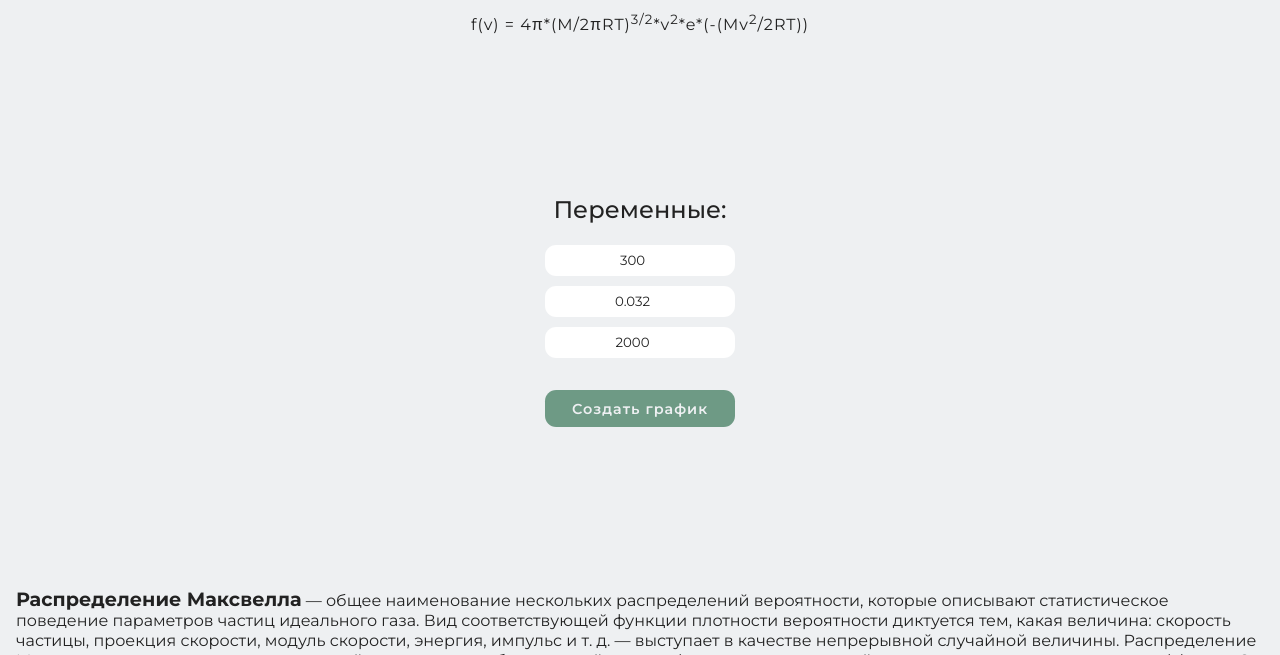
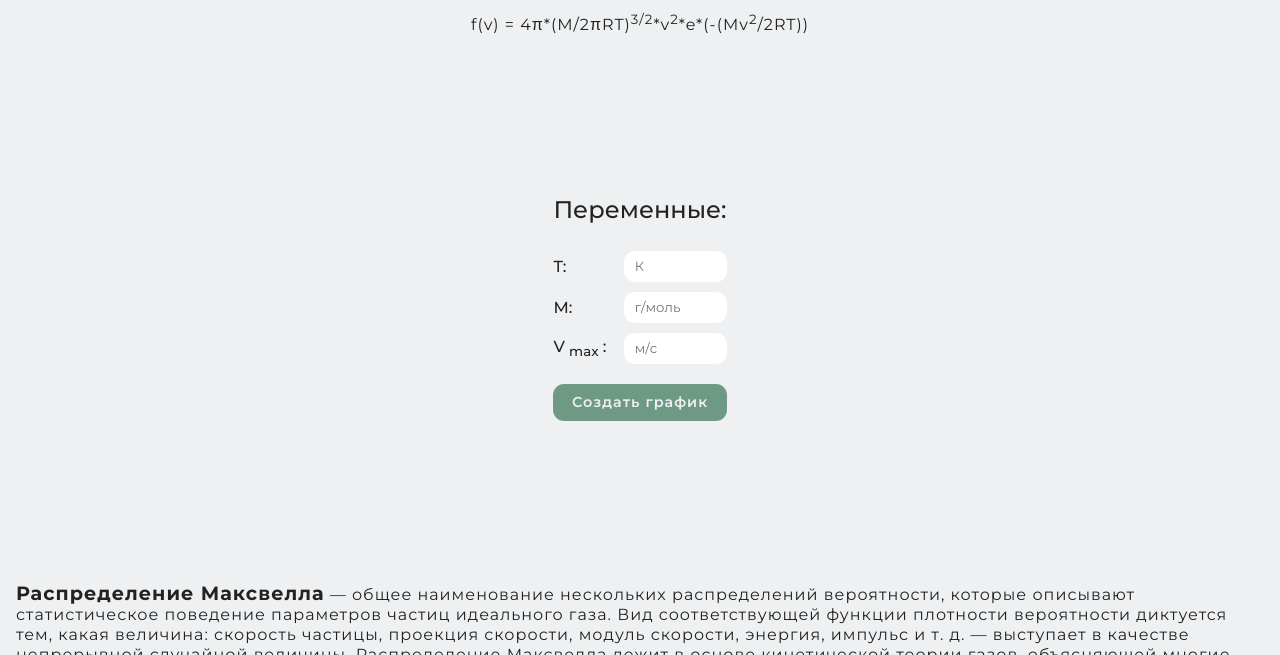
Before and after one commit to lonely43/make-chart, a website with bundled scripts: page index.html in a window 1280 px wide. Shown: the part 145-800 px from the top of the page. Built offline with nearby package versions, Linux system fonts and the light colour scheme.

Commit message:
feat: change input data & styling form

```diff
--- a/index.html
+++ b/index.html
@@ -29,9 +29,18 @@
 						<div class="btns">
 							<h5>Переменные:</h5>
 							<span>
-								<input type="number" placeholder="Температура" required id="temp" value="300" />
-								<input type="number" placeholder="Молярная масса" step="0.0001" required id="mass" value="0.032" />
-								<input type="number" placeholder="Макс. скорость" required id="speed" value="2000" />
+								<div class="arg" title="Кельвины">
+									<label for="temp">T:</label>
+									<input type="number" placeholder="К" required id="temp" />
+								</div>
+								<div class="arg" title="г/моль">
+									<label for="mass">M:</label>
+									<input type="number" placeholder="г/моль" step="0.00001" required id="mass" />
+								</div>
+								<div class="arg" title="м/c">
+									<label for="speed">V <sub>max</sub> :</label>
+									<input type="number" placeholder="м/c" required id="speed" />
+								</div>
 							</span>
 						</div>
 						<button type="submit">Создать график</button>
@@ -44,19 +53,17 @@
 			</div>
 
 			<div class="info">
-				<p>
-					<strong style="font-size: 1.2em;">Распределение Максвелла</strong> — общее наименование нескольких распределений вероятности, которые описывают статистическое поведение параметров частиц идеального газа. Вид соответствующей функции плотности вероятности диктуется тем, какая величина: скорость частицы, проекция скорости, модуль скорости, энергия, импульс и т. д. — выступает в качестве непрерывной случайной величины.
-					Распределение Максвелла лежит в основе кинетической теории газов, объясняющей многие фундаментальные свойства газов, включая давление и диффузию. С его помощью вычисляются средние и наиболее вероятные скорости и энергии молекул газа.
+				<p style="letter-spacing: 1px">
+					<strong style="font-size: 1.2em">Распределение Максвелла</strong> — общее наименование нескольких распределений вероятности, которые описывают статистическое поведение параметров частиц идеального газа. Вид соответствующей функции плотности вероятности диктуется тем, какая величина: скорость частицы, проекция скорости, модуль скорости, энергия, импульс и т. д. — выступает в качестве
+					непрерывной случайной величины. Распределение Максвелла лежит в основе кинетической теории газов, объясняющей многие фундаментальные свойства газов, включая давление и диффузию. С его помощью вычисляются средние и наиболее вероятные скорости и энергии молекул газа.
 				</p>
 			</div>
 
 			<div class="author">
-				<h2>
-					Автор: Карякин Максим 10-А класс
-				</h2>
+				<h2>Автор: Карякин Максим 10-А класс</h2>
 
 				<div class="logo">
-					<img src="./public/logo.png" alt="ПКЛ Г.Владимир">
+					<img src="./public/logo.png" alt="ПКЛ Г.Владимир" />
 				</div>
 			</div>
 		</div>
--- a/src/assets/_variables.scss
+++ b/src/assets/_variables.scss
@@ -1,26 +1,12 @@
 // light theme
 $text: #222222;
-$background: #EEF0F2;
+$background: #eef0f2;
 $primary: #6e9a85;
 $secondary: #708dec;
 $accent: #f85951;
 
-// dark theme
-$dark-theme: false;
-
-@if $dark-theme {
-   $text: #ebebeb;
-   $background: #0d0f11;
-   $primary: #64907b;
-   $secondary: #3d4357;
-   $accent: #504b6c;
-}
-
 //gaps
 $blocks-gap: 10rem;
 
-//layout
-$z-index-nav: 6;
-
 // other
-$border-radius: .7rem;
+$border-radius: 0.7rem;
--- a/src/assets/styles/index/blocks/_settingBlock.scss
+++ b/src/assets/styles/index/blocks/_settingBlock.scss
@@ -1,27 +1,44 @@
 @use "../ui/form";
 
 .setting {
-   width: fit-content;
+	width: fit-content;
 
 	form {
-      margin: 0 auto;
-      max-width: 12rem;
+		margin: 0 auto;
+		max-width: 24rem;
 		display: flex;
 		flex-direction: column;
-		gap: 2rem;
+		gap: 1.2rem;
 
 		.btns {
-         width: 100%;
+			width: 100%;
 			display: flex;
 			flex-direction: column;
-         align-items: center;
-			gap: 1.2rem;
+			align-items: center;
+			gap: 1.6rem;
 
 			span {
-            width: 100%;
-				display: flex;
-				flex-direction: column;
+				width: 100%;
+				display: grid;
+				grid-template-columns: repeat(1fr);
 				gap: 0.6rem;
+
+				.arg {
+					width: 100%;
+					display: flex;
+					justify-content: space-between;
+					align-items: center;
+					gap: 0.2rem;
+
+					label {
+						font-size: 1em;
+						font-weight: 500;
+					}
+
+					input {
+						width: 6.4rem;
+					}
+				}
 			}
 		}
 	}
--- a/src/assets/styles/index/ui/_form.scss
+++ b/src/assets/styles/index/ui/_form.scss
@@ -14,21 +14,6 @@ input[type="number"] {
 	}
 
 	color: $text;
-	text-align: center;
-
-	position: relative;
-
-	&::before {
-		position: absolute;
-		left: 0;
-		top: 0;
-
-		background-color: red;
-
-		width: 2rem;
-		height: 2rem;
-		content: "T:";
-	}
 }
 
 button {
@@ -36,6 +21,7 @@ button {
 	padding: 0.6rem 1rem;
 
 	background-color: $primary;
+
 	font-size: 0.9em;
 	font-weight: 600;
 	color: $background;
```
Also changed, not shown: src/assets/styles/index/index.scss (+4 -4 lines), src/assets/styles/index/index.css.
